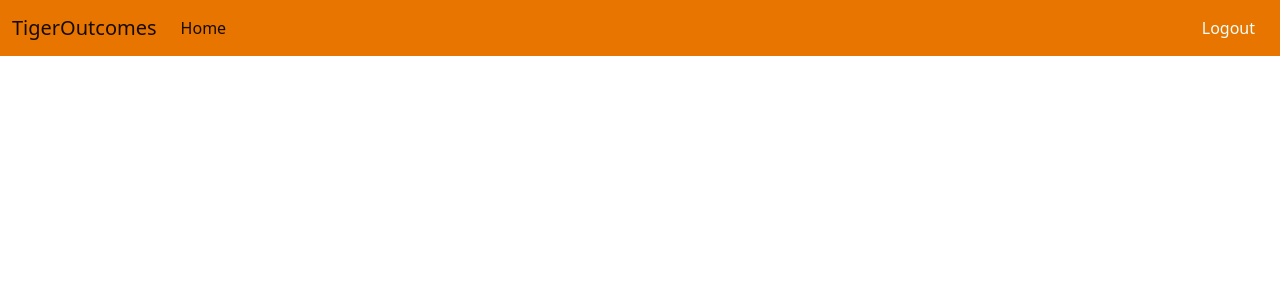
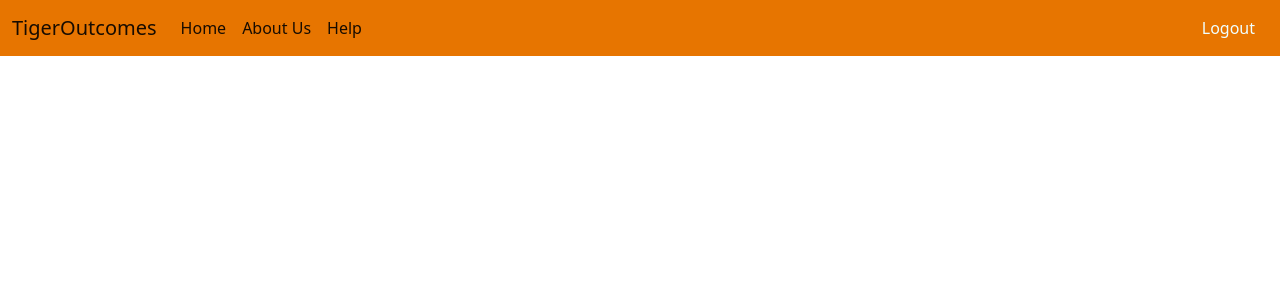
Before and after one commit to rikaahire/TigerOutcomes, a Flask app: page /home in a window 1280 px wide. Shown: the top 300 px of the page. Run offline with Flask 3, Linux system fonts and the light colour scheme; the visitor is signed in with stand-in values (Sample User, id 1); parts of the project's set-up code (start-up, migrations or seed data) failed here and were passed over.

Commit message:
Bryan: Light mods to preempt help/about pages

```diff
--- a/templates/header.html
+++ b/templates/header.html
@@ -8,6 +8,12 @@
           <li class="nav-item">
             <a class="nav-link active" aria-current="page" href="/home">Home</a>
           </li>
+          <li class="nav-item">
+            <a class="nav-link active" aria-current="page" href="/about">About Us</a>
+          </li>
+          <li class="nav-item">
+            <a class="nav-link active" aria-current="page" href="/help">Help</a>
+          </li>
         </ul>
         <button class="btn btn-outline" type="credentials"><a style="text-decoration: none; color: azure;" href="logoutcas">Logout</a></button>
       </div>
--- a/tigeroutcomes.py
+++ b/tigeroutcomes.py
@@ -30,8 +30,6 @@ def landing():
     response = flask.make_response(html_code)
     return response
 
-#-----------------------------------------------------------------------
-
 @app.route('/home', methods=['GET'])
 def home():
     auth.authenticate()
@@ -53,6 +51,14 @@ def search():
 @app.route('/favorites', methods=['GET'])
 def favorite():
     return flask.send_file('templates/favorites.html')
+
+@app.route('/about', methods=['GET'])
+def about():
+    return flask.send_file('templates/about.html')
+
+@app.route('/help', methods=['GET'])
+def help():
+    return flask.send_file('templates/help.html')
 
 #-----------------------------------------------------------------------
 
```
Also changed, not shown: templates/about.html (added), templates/help.html (added).
